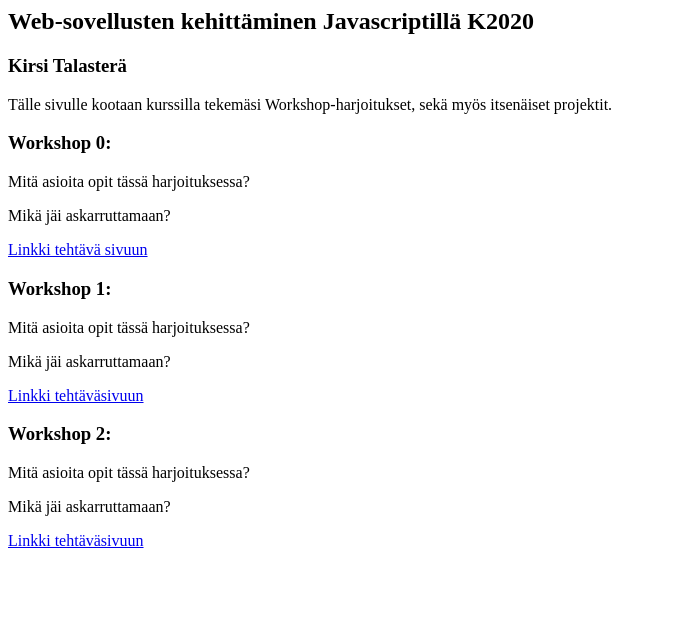
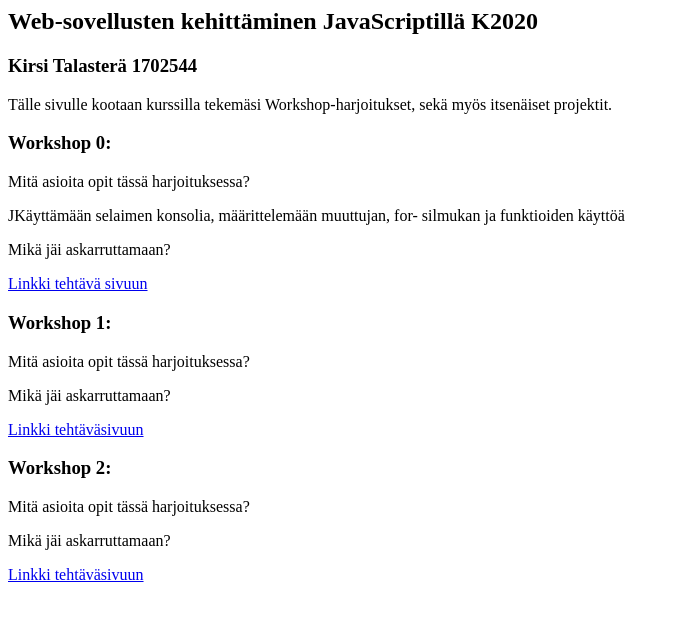
Before and after one commit to khtalas/JS-K2020, a plain HTML site: page index.html in a window 1280 px wide. Shown: the whole page, without its empty margins (0-679 px from the left). Drawn offline with Linux system fonts and the light colour scheme.

Commit message:
Update index.html

```diff
--- a/index.html
+++ b/index.html
@@ -1,15 +1,18 @@
 <html>
 <body>
-<h2>Web-sovellusten kehittäminen Javascriptillä K2020</h2>
-<h3> Kirsi Talasterä </h3>
+<h2>Web-sovellusten kehittäminen JavaScriptillä K2020</h2>
+<h3> Kirsi Talasterä 1702544</h3>
 <p>Tälle sivulle kootaan kurssilla tekemäsi Workshop-harjoitukset, sekä myös itsenäiset projektit.</p>
 <h3>Workshop 0:</h3>
 <p>Mitä asioita opit tässä harjoituksessa?</p>
+  <p>JKäyttämään selaimen konsolia, määrittelemään muuttujan, for- silmukan ja funktioiden käyttöä</p>
 <p>Mikä jäi askarruttamaan?</p>
+  <p></p>
 <p><a href="#">Linkki tehtävä sivuun</a></p>
 <p> </p>
 <h3>Workshop 1:</h3>
 <p>Mitä asioita opit tässä harjoituksessa?</p>
+  <p></p>
 <p>Mikä jäi askarruttamaan?</p>
 <p><a href="#">Linkki tehtäväsivuun</a></p>
 <h3> </h3>
```
